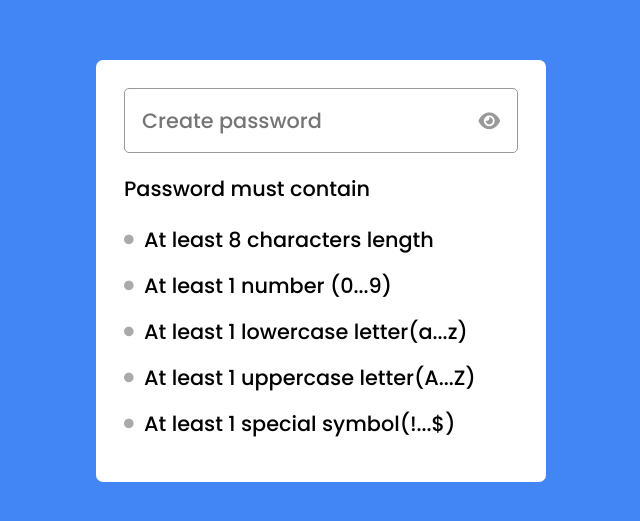
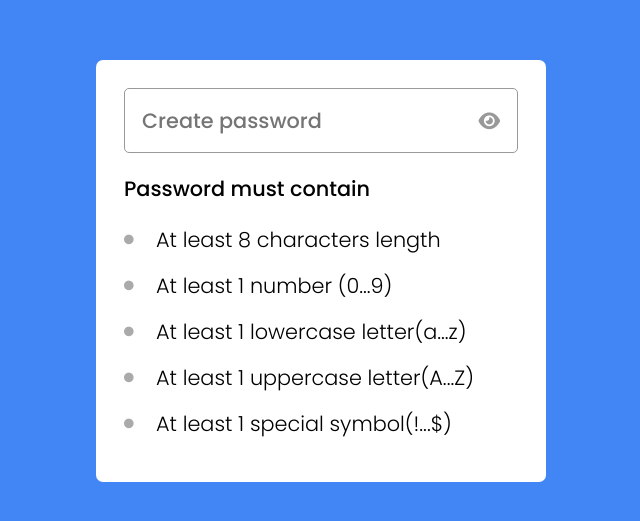
Before and after one commit to fernandogbz/password-validation-check, a plain HTML site: page index.html in a window 1280 px wide. Shown: the part 129-650 px from the top of the page, without its empty margins (319-959 px from the left). Drawn offline with Linux system fonts and the light colour scheme.

Commit message:
CSS - .requirement-list li span

```diff
--- a/styles.css
+++ b/styles.css
@@ -63,6 +63,7 @@ body {
 .requirement-list li {
   list-style: none;
   font-size: 1.3rem;
+  font-weight: 300;
   display: flex;
   align-items: center;
   margin-bottom: 15px;
@@ -73,3 +74,7 @@ body {
   color: #aaa;
   width: 20px;
 }
+
+.requirement-list li span {
+  margin-left: 12px;
+}
```
